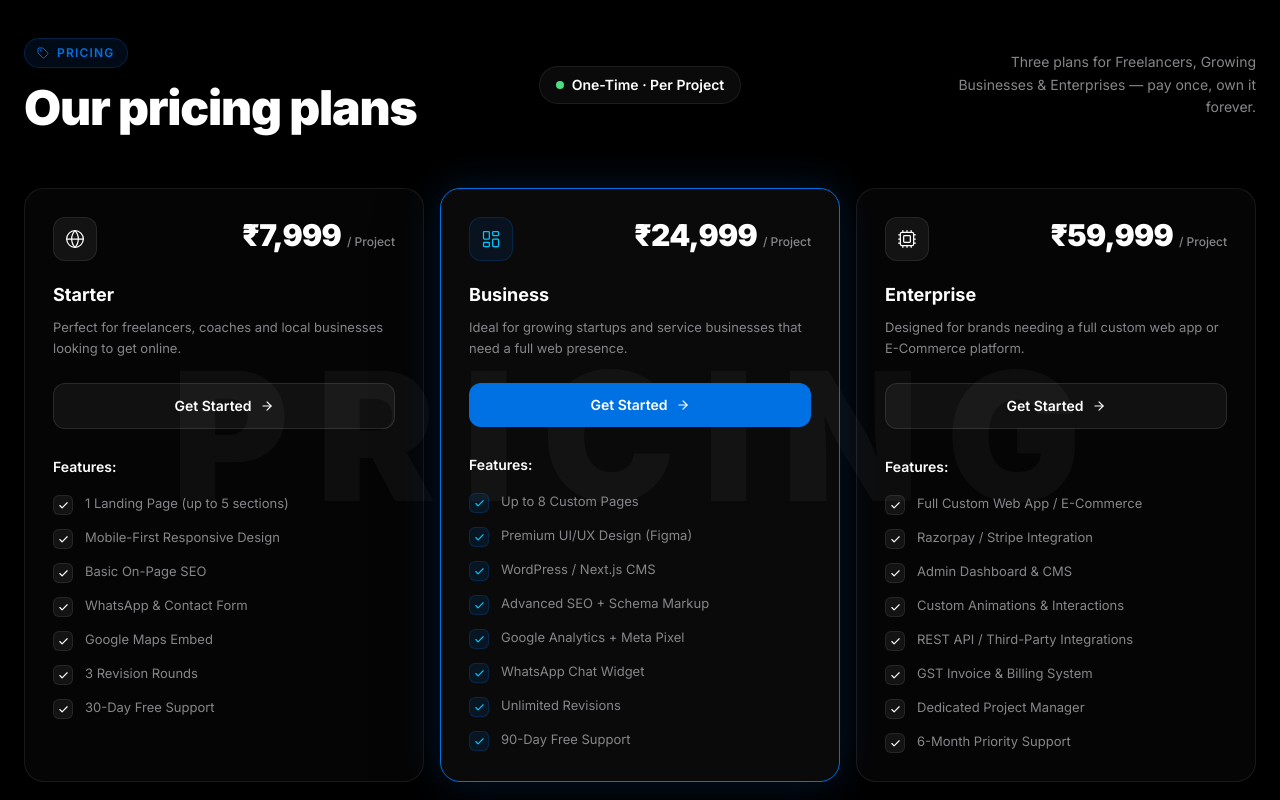
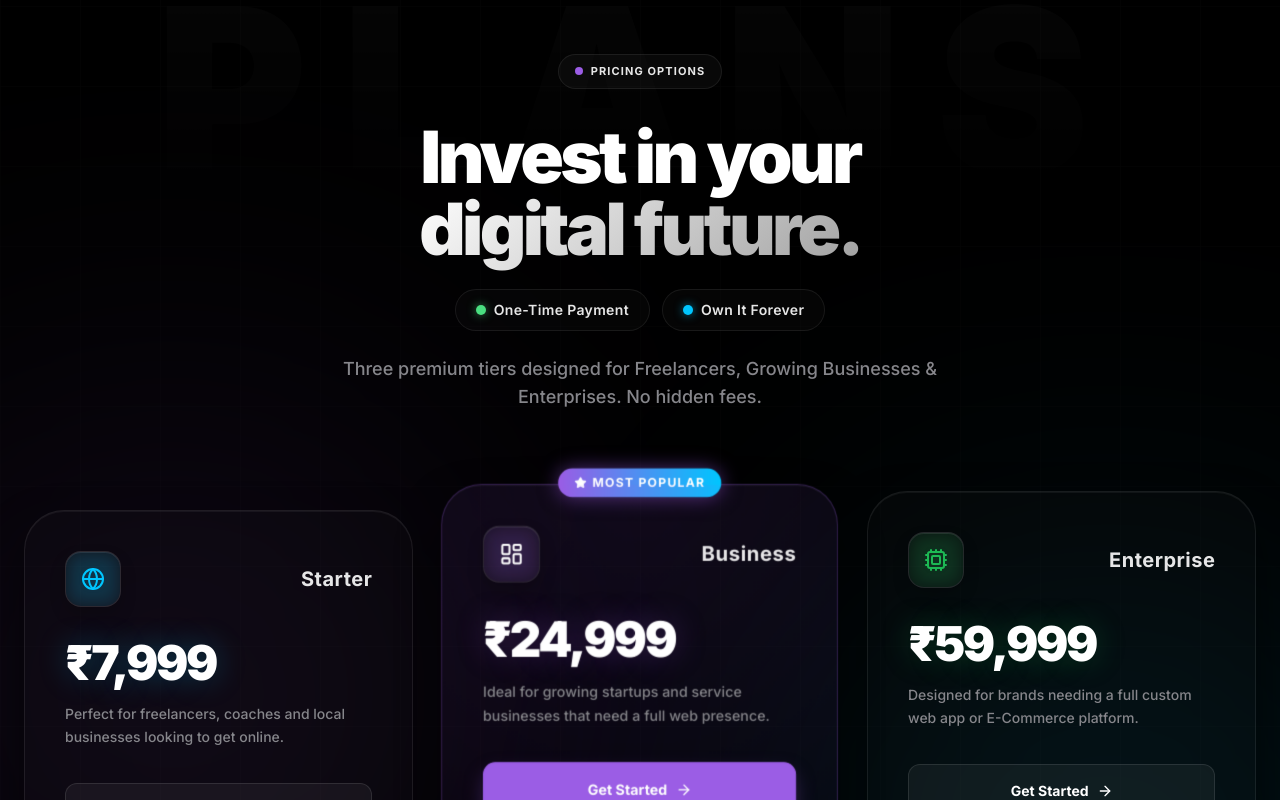
Before and after one commit to visucs/PixelCraft-Studio, a React (Vite) app: page / in a window 1280 px wide. Shown: the part 8460-9260 px from the top of the page. Built offline with nearby package versions, Linux system fonts and the light colour scheme.

Commit message:
Complete 21st.dev premium UI redesign for Pricing section

```diff
--- a/src/components/Pricing.jsx
+++ b/src/components/Pricing.jsx
@@ -1,5 +1,5 @@
-import { useEffect, useRef } from 'react';
-import { Check, ArrowRight, Globe, LayoutDashboard, Cpu, Tag } from 'lucide-react';
+import { useEffect, useRef, useState } from 'react';
+import { Check, ArrowRight, Globe, LayoutDashboard, Cpu, Tag, Star } from 'lucide-react';
 
 const plans = [
   {
@@ -10,6 +10,7 @@ const plans = [
     tagline: 'Perfect for freelancers, coaches and local businesses looking to get online.',
     cta: 'Get Started',
     featured: false,
+    color: '#00C6FF',
     features: [
       '1 Landing Page (up to 5 sections)',
       'Mobile-First Responsive Design',
@@ -28,6 +29,7 @@ const plans = [
     tagline: 'Ideal for growing startups and service businesses that need a full web presence.',
     cta: 'Get Started',
     featured: true,
+    color: '#9B5DE5',
     features: [
       'Up to 8 Custom Pages',
       'Premium UI/UX Design (Figma)',
@@ -47,6 +49,7 @@ const plans = [
     tagline: 'Designed for brands needing a full custom web app or E-Commerce platform.',
     cta: 'Get Started',
     featured: false,
+    color: '#1db954',
     features: [
       'Full Custom Web App / E-Commerce',
       'Razorpay / Stripe Integration',
@@ -63,7 +66,6 @@ const plans = [
 export default function Pricing() {
   const ref = useRef(null);
 
-
   useEffect(() => {
     const observer = new IntersectionObserver(
       (entries) => entries.forEach((e) => e.isIntersecting && e.target.classList.add('revealed')),
@@ -74,70 +76,91 @@ export default function Pricing() {
   }, []);
 
   return (
-    <section id="pricing" className="py-28 px-6 relative overflow-hidden">
+    <section id="pricing" className="py-32 px-6 relative overflow-hidden bg-black">
+      {/* Background Orbs */}
+      <div className="absolute top-[30%] left-[-10%] w-[600px] h-[600px] bg-[#9B5DE5]/10 blur-[150px] rounded-full pointer-events-none" />
+      <div className="absolute top-[40%] right-[-10%] w-[600px] h-[600px] bg-[#00C6FF]/10 blur-[150px] rounded-full pointer-events-none" />
+
+      {/* Grid pattern overlay */}
+      <div
+        className="absolute inset-0 pointer-events-none opacity-[0.02]"
+        style={{
+          backgroundImage: `linear-gradient(rgba(255,255,255,0.5) 1px, transparent 1px), linear-gradient(90deg, rgba(255,255,255,0.5) 1px, transparent 1px)`,
+          backgroundSize: '80px 80px',
+        }}
+      />
+
       {/* Giant watermark */}
       <div
-        className="absolute inset-0 flex items-center justify-center pointer-events-none select-none"
-        style={{ top: '-40px' }}
+        className="absolute inset-0 flex items-start justify-center pointer-events-none select-none overflow-hidden"
+        style={{ top: '50px' }}
       >
         <span
-          className="font-black tracking-[0.15em] uppercase"
+          className="font-black tracking-[0.15em] uppercase opacity-[0.02]"
           style={{
-            fontSize: 'clamp(80px, 14vw, 180px)',
-            color: 'rgba(255,255,255,0.04)',
+            fontSize: 'clamp(100px, 18vw, 250px)',
+            color: 'white',
             lineHeight: 1,
+            background: 'linear-gradient(180deg, #fff 0%, transparent 100%)',
+            WebkitBackgroundClip: 'text',
+            WebkitTextFillColor: 'transparent',
           }}
         >
-          PRICING
+          PLANS
         </span>
       </div>
 
       <div ref={ref} className="section-reveal max-w-7xl mx-auto relative z-10">
-        {/* Header row — 3 columns */}
-        <div className="flex flex-col lg:flex-row lg:items-center gap-6 mb-14">
-          {/* Left */}
-          <div className="flex-1">
-            <div className="inline-flex items-center gap-2 px-3 py-1.5 rounded-full bg-[#0071E3]/10 border border-[#0071E3]/25 mb-4">
-              <Tag size={12} className="text-[#0071E3]" />
-              <span className="text-[#0071E3] text-xs font-semibold tracking-widest uppercase">Pricing</span>
-            </div>
-            <h2 className="text-white text-4xl lg:text-5xl font-black tracking-tight leading-tight">
-              Our pricing plans
-            </h2>
-          </div>
-
-          {/* Center — one-time badge */}
-          <div className="flex-shrink-0">
-            <div
-              className="flex items-center gap-2 px-4 py-2 rounded-full border border-white/[0.08]"
-              style={{ background: 'rgba(255,255,255,0.04)' }}
-            >
-              <span className="w-2 h-2 rounded-full bg-green-400" />
-              <span className="text-white text-sm font-semibold">One-Time · Per Project</span>
+        {/* Header section */}
+        <div className="flex flex-col items-center text-center mb-20">
+          <div className="inline-flex items-center gap-2 px-4 py-2 rounded-full mb-8 relative group cursor-default" style={{ background: 'rgba(255,255,255,0.03)', border: '1px solid rgba(255,255,255,0.08)' }}>
+            <div className="absolute inset-0 rounded-full bg-gradient-to-r from-[#9B5DE5]/20 to-[#00C6FF]/20 opacity-0 group-hover:opacity-100 transition-opacity duration-500 blur-md" />
+            <div className="relative flex items-center gap-2">
+              <span className="relative flex h-2 w-2">
+                <span className="animate-ping absolute inline-flex h-full w-full rounded-full bg-[#9B5DE5] opacity-75"></span>
+                <span className="relative inline-flex rounded-full h-2 w-2 bg-[#9B5DE5]"></span>
+              </span>
+              <span className="text-white/90 text-[11px] font-bold uppercase tracking-widest">Pricing Options</span>
             </div>
           </div>
 
-          <div className="flex-1 lg:text-right">
-            <p className="text-[#86868B] text-sm leading-relaxed max-w-xs lg:ml-auto">
-              Three plans for Freelancers, Growing Businesses &amp; Enterprises — pay once, own it forever.
-            </p>
+          <h2 className="text-5xl md:text-7xl font-black tracking-tighter mb-6 leading-tight relative">
+            Invest in your
+            <br className="hidden md:block" />
+            <span className="text-transparent bg-clip-text" style={{ backgroundImage: 'linear-gradient(135deg, #fff 0%, #a0a0a0 100%)' }}> digital future.</span>
+          </h2>
+
+          <div className="flex items-center justify-center gap-3 mb-6">
+            <div className="flex items-center gap-2 px-5 py-2.5 rounded-full border border-white/[0.08] bg-white/[0.02] backdrop-blur-md">
+              <span className="w-2.5 h-2.5 rounded-full bg-green-400 shadow-[0_0_10px_rgba(74,222,128,0.6)]" />
+              <span className="text-white/90 text-sm font-semibold tracking-wide">One-Time Payment</span>
+            </div>
+            <div className="flex items-center gap-2 px-5 py-2.5 rounded-full border border-white/[0.08] bg-white/[0.02] backdrop-blur-md">
+              <span className="w-2.5 h-2.5 rounded-full bg-[#00C6FF] shadow-[0_0_10px_rgba(0,198,255,0.6)]" />
+              <span className="text-white/90 text-sm font-semibold tracking-wide">Own It Forever</span>
+            </div>
           </div>
+
+          <p className="text-[#86868B] text-lg max-w-2xl mx-auto font-medium">
+            Three premium tiers designed for Freelancers, Growing Businesses & Enterprises. No hidden fees.
+          </p>
         </div>
 
         {/* Cards */}
-        <div className="grid grid-cols-1 md:grid-cols-3 gap-4">
+        <div className="grid grid-cols-1 md:grid-cols-3 gap-8 items-center">
           {plans.map((plan, i) => (
             <PricingCard key={i} plan={plan} delay={i * 0.1} />
           ))}
         </div>
 
         {/* Bottom CTA */}
-        <div className="text-center mt-10">
+        <div className="text-center mt-20 relative z-20">
           <button
-            className="px-8 py-3.5 rounded-full border border-white/[0.1] text-white/70 text-sm font-semibold hover:border-white/20 hover:text-white transition-all duration-300 hover:bg-white/[0.04]"
+            className="group px-8 py-4 rounded-full border border-white/[0.1] bg-white/[0.02] backdrop-blur-xl text-white font-semibold hover:border-white/20 transition-all duration-300 shadow-[0_0_30px_rgba(0,0,0,0.5)] hover:shadow-[0_0_30px_rgba(255,255,255,0.05)] hover:-translate-y-1 flex items-center gap-3 mx-auto"
             onClick={() => document.getElementById('contact')?.scrollIntoView({ behavior: 'smooth' })}
           >
-            View More & Custom Quotes →
+            Need a custom quote? Let's talk
+            <ArrowRight size={16} className="group-hover:translate-x-1 transition-transform" />
           </button>
         </div>
       </div>
@@ -148,6 +171,7 @@ export default function Pricing() {
 function PricingCard({ plan, delay }) {
   const ref = useRef(null);
   const Icon = plan.icon;
+  const [isHovered, setIsHovered] = useState(false);
 
   useEffect(() => {
     const observer = new IntersectionObserver(
@@ -165,56 +189,96 @@ function PricingCard({ plan, delay }) {
   return (
     <div
       ref={ref}
-      className={`section-reveal pricing-card relative p-7 flex flex-col ${plan.featured ? 'featured' : ''}`}
+      className={`section-reveal relative p-8 md:p-10 flex flex-col rounded-[2.5rem] transition-all duration-500 ease-out`}
+      onMouseEnter={() => setIsHovered(true)}
+      onMouseLeave={() => setIsHovered(false)}
+      style={{
+        background: plan.featured ? 'rgba(155, 93, 229, 0.03)' : 'rgba(255,255,255,0.015)',
+        backdropFilter: 'blur(24px)',
+        border: plan.featured ? `1px solid rgba(155, 93, 229, 0.3)` : '1px solid rgba(255,255,255,0.08)',
+        boxShadow: isHovered
+          ? `0 30px 60px rgba(0,0,0,0.6), inset 0 1px 0 rgba(255,255,255,0.1), 0 0 40px ${plan.color}30`
+          : `0 20px 40px rgba(0,0,0,0.5), inset 0 1px 0 rgba(255,255,255,0.05)`,
+        transform: plan.featured ? (isHovered ? 'scale(1.04) translateY(-10px)' : 'scale(1.02)') : (isHovered ? 'translateY(-10px)' : 'translateY(0)'),
+        zIndex: isHovered ? 10 : (plan.featured ? 5 : 1),
+      }}
     >
-      {/* Top row: icon + price */}
-      <div className="flex items-start justify-between mb-5">
+      {/* Featured Badge */}
+      {plan.featured && (
+        <div className="absolute -top-4 left-1/2 -translate-x-1/2 px-4 py-1.5 rounded-full bg-gradient-to-r from-[#9B5DE5] to-[#00C6FF] text-white text-xs font-bold tracking-widest uppercase shadow-[0_0_20px_rgba(155,93,229,0.5)] flex items-center gap-1.5">
+          <Star size={12} className="fill-white" />
+          Most Popular
+        </div>
+      )}
+
+      {/* Internal Glow on Hover */}
+      <div
+        className="absolute inset-0 rounded-[2.5rem] pointer-events-none transition-opacity duration-500"
+        style={{
+          background: `radial-gradient(circle at 50% 0%, ${plan.color}15 0%, transparent 60%)`,
+          opacity: isHovered || plan.featured ? 1 : 0
+        }}
+      />
+
+      {/* Top row: icon */}
+      <div className="flex items-center justify-between mb-8 relative z-10">
         <div
-          className="w-11 h-11 rounded-xl flex items-center justify-center flex-shrink-0"
+          className="w-14 h-14 rounded-2xl flex items-center justify-center flex-shrink-0 relative overflow-hidden"
           style={{
-            background: plan.featured ? 'rgba(0, 113, 227, 0.1)' : 'rgba(255,255,255,0.06)',
-            border: plan.featured ? '1px solid rgba(0, 113, 227, 0.2)' : '1px solid rgba(255,255,255,0.08)',
+            background: `rgba(255,255,255,0.03)`,
+            border: `1px solid rgba(255,255,255,0.1)`,
+            boxShadow: `0 8px 16px rgba(0,0,0,0.2), inset 0 1px 0 rgba(255,255,255,0.1)`
           }}
         >
-          <Icon size={20} className={plan.featured ? "text-apple-blue-light" : "text-white"} strokeWidth={1.5} />
+          <div className="absolute inset-0 opacity-20" style={{ background: plan.color, filter: 'blur(10px)' }} />
+          <Icon size={24} style={{ color: plan.featured ? '#fff' : plan.color }} strokeWidth={2} className="relative z-10" />
         </div>
+        <h3 className="text-white/90 font-bold text-xl tracking-wide">{plan.name}</h3>
+      </div>
 
-        <div className="text-right">
-          <div className="flex items-baseline gap-1.5">
-            <span className="text-white text-3xl font-black tracking-tight">{plan.price}</span>
-            <span className="text-[#86868B] text-xs font-medium">/ Project</span>
-          </div>
+      {/* Price */}
+      <div className="mb-4 relative z-10">
+        <div className="flex items-baseline gap-1.5">
+          <span className="text-white text-5xl font-black tracking-tighter" style={{ textShadow: `0 0 30px ${plan.color}40` }}>{plan.price}</span>
         </div>
       </div>
 
-      {/* Name + tagline */}
-      <h3 className="text-white font-bold text-lg mb-2">{plan.name}</h3>
-      <p className="text-[#86868B] text-[13px] leading-relaxed mb-6">{plan.tagline}</p>
+      {/* Tagline */}
+      <p className="text-[#86868B] text-sm leading-relaxed mb-8 font-medium h-12 relative z-10">{plan.tagline}</p>
 
-      {/* CTA */}
+      {/* CTA Button */}
       <button
-        className={`w-full py-3 rounded-xl font-semibold text-sm flex items-center justify-center gap-2 mb-7 transition-all duration-300 ${plan.featured ? 'bg-apple-blue hover:bg-blue-600 text-white' : 'bg-white/5 border border-white/10 text-white hover:bg-white/10'}`}
+        className="w-full py-4 rounded-xl font-bold text-sm flex items-center justify-center gap-2 mb-8 transition-all duration-300 relative overflow-hidden group"
         onClick={() => document.getElementById('contact')?.scrollIntoView({ behavior: 'smooth' })}
+        style={{
+          background: plan.featured ? plan.color : 'rgba(255,255,255,0.05)',
+          border: plan.featured ? `1px solid ${plan.color}` : '1px solid rgba(255,255,255,0.1)',
+          color: plan.featured ? '#fff' : '#fff',
+          boxShadow: plan.featured ? `0 10px 20px ${plan.color}40` : 'none',
+        }}
       >
-        {plan.cta} <ArrowRight size={14} />
+        <div className="absolute inset-0 bg-white/20 translate-y-[100%] group-hover:translate-y-0 transition-transform duration-300 ease-out" />
+        <span className="relative z-10 flex items-center gap-2">
+          {plan.cta} <ArrowRight size={16} className="group-hover:translate-x-1 transition-transform" />
+        </span>
       </button>
 
-      {/* Features */}
-      <div>
-        <p className="text-white text-sm font-semibold mb-4">Features:</p>
-        <ul className="space-y-3">
+      {/* Features List */}
+      <div className="relative z-10 flex-grow">
+        <p className="text-white/80 text-xs font-bold uppercase tracking-wider mb-5">What's Included</p>
+        <ul className="space-y-4">
           {plan.features.map((feature, i) => (
-            <li key={i} className="flex items-start gap-3">
+            <li key={i} className="flex items-start gap-3 group/item">
               <div
-                className="w-5 h-5 rounded-md flex items-center justify-center flex-shrink-0 mt-0.5"
+                className="w-5 h-5 rounded-full flex items-center justify-center flex-shrink-0 mt-0.5 transition-colors duration-300"
                 style={{
-                  background: plan.featured ? 'rgba(0, 113, 227, 0.12)' : 'rgba(255,255,255,0.06)',
-                  border: plan.featured ? '1px solid rgba(0, 113, 227, 0.2)' : '1px solid rgba(255,255,255,0.08)',
+                  background: `rgba(255,255,255,0.05)`,
+                  border: `1px solid rgba(255,255,255,0.1)`,
                 }}
               >
-                <Check size={11} className={plan.featured ? "text-apple-blue-light" : "text-white"} strokeWidth={2.5} />
+                <Check size={10} style={{ color: plan.color }} strokeWidth={3} />
               </div>
-              <span className="text-[#86868B] text-[13px] leading-relaxed">{feature}</span>
+              <span className="text-[#86868B] text-sm font-medium leading-relaxed group-hover/item:text-white transition-colors duration-300">{feature}</span>
             </li>
           ))}
         </ul>
```
